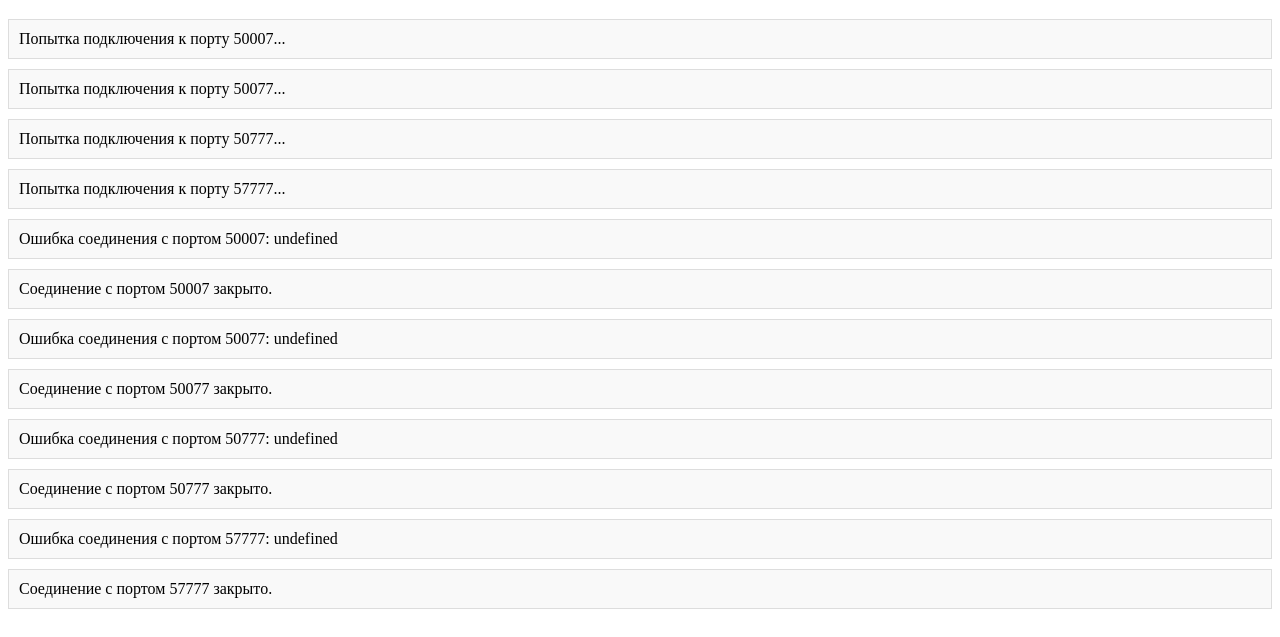
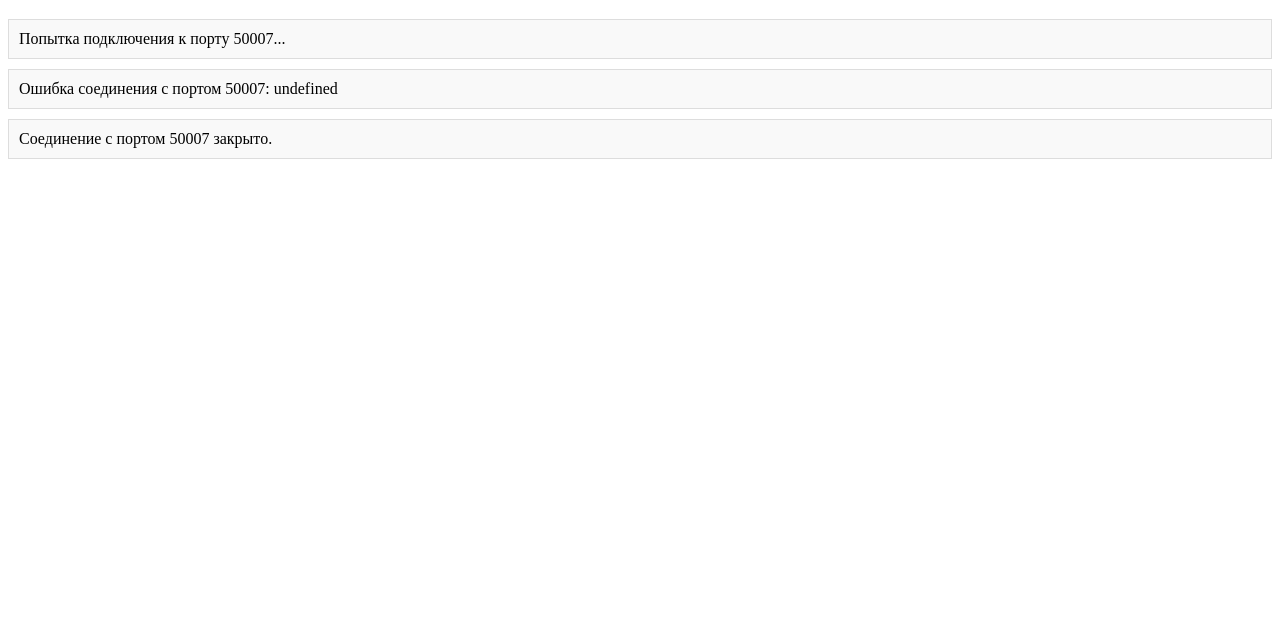
Before and after one commit to Malashkin/socket, a plain HTML site: page index.html in a window 1280 px wide. Shown: the part 61-698 px from the top of the page. Drawn offline with Linux system fonts and the light colour scheme.

Commit message:
changed port 2

```diff
--- a/index.html
+++ b/index.html
@@ -16,42 +16,40 @@
     <div id="responses"></div>
 
     <script>
-        const ports = [50007, 50077, 50777, 57777];
         const responsesDiv = document.getElementById('responses');
 
-        ports.forEach(port => {
             let socket = new WebSocket(`ws://localhost:50007`, 'v1');
             const responseDiv = document.createElement('div');
             responseDiv.classList.add('serverResponse');
-            responseDiv.textContent = `Попытка подключения к порту ${port}...`;
+            responseDiv.textContent = `Попытка подключения к порту 50007...`;
             responsesDiv.appendChild(responseDiv);
 
             socket.onopen = () => {
-                responseDiv.textContent = `Соединение с портом ${port} установлено. Отправка запроса...`;
+                responseDiv.textContent = `Соединение с портом 50007 установлено. Отправка запроса...`;
                 socket.send(JSON.stringify({ type: "requestMarketingID" }));
             };
 
             socket.onmessage = (event) => {
                 const messageDiv = document.createElement('div');
                 messageDiv.classList.add('serverResponse');
-                messageDiv.textContent = `Ответ от порта ${port}: ${event.data}`;
+                messageDiv.textContent = `Ответ от порта 50007: ${event.data}`;
                 responsesDiv.appendChild(messageDiv);
             };
 
             socket.onerror = (error) => {
                 const errorDiv = document.createElement('div');
                 errorDiv.classList.add('serverResponse');
-                errorDiv.textContent = `Ошибка соединения с портом ${port}: ${error.message}`;
+                errorDiv.textContent = `Ошибка соединения с портом 50007: ${error.message}`;
                 responsesDiv.appendChild(errorDiv);
             };
 
             socket.onclose = () => {
                 const closeDiv = document.createElement('div');
                 closeDiv.classList.add('serverResponse');
-                closeDiv.textContent = `Соединение с портом ${port} закрыто.`;
+                closeDiv.textContent = `Соединение с портом 50007 закрыто.`;
                 responsesDiv.appendChild(closeDiv);
             };
-        });
+
     </script>
 </body>
 </html>
```
